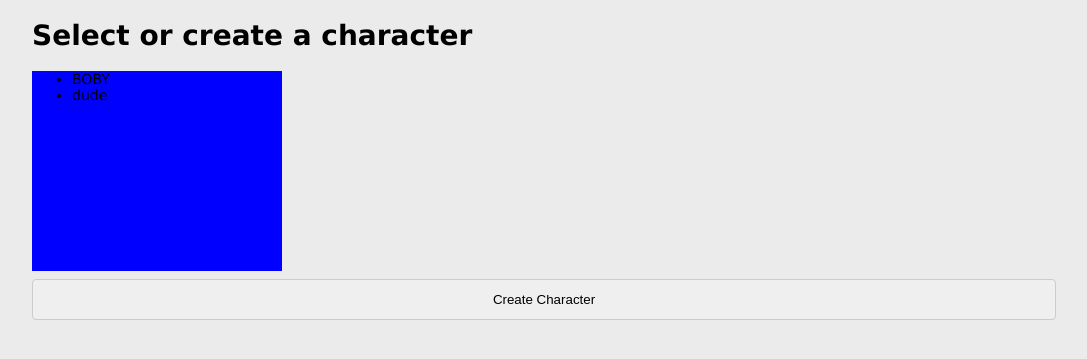
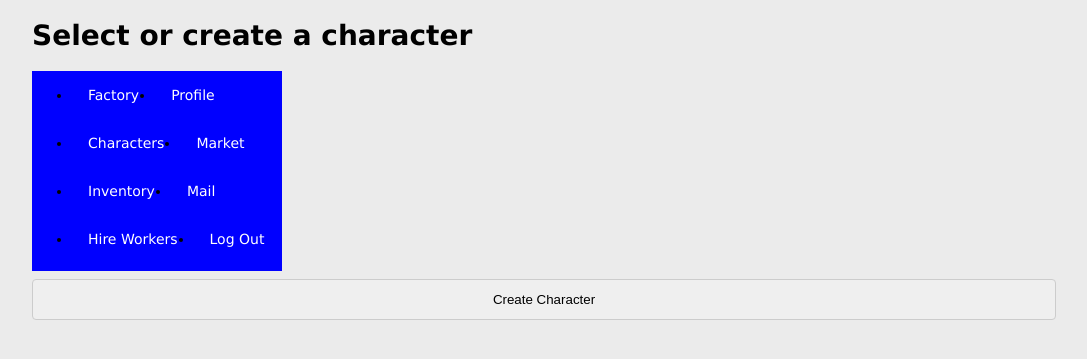
Before and after one commit to PoczoAndor/Website_board_game, a PHP site: page /login_game_menu.php in a window 1280 px wide. Shown: the part 58-417 px from the top of the page, without its empty margins (96-1183 px from the left). Run offline with PHP 8.4, Linux system fonts and the light colour scheme; the visitor is signed in with stand-in values (Sample User, id 1).

Commit message:
creating character login

```diff
--- a/Views/login_game_menu.php
+++ b/Views/login_game_menu.php
@@ -23,8 +23,18 @@ include_once'header.php';
  <h1>Select or create a character</h1>
  <div class="list_of_characters">
    <ul>
-     <li>BOBY</li>
-     <li>dude</li>
+   <?php
+           if (isset($_SESSION["acc_id"])) {
+             echo "<li class='menu_li'><a href=''>Factory</a></li>";
+             echo "<li class='menu_li'><a href='profile.php'>Profile</a></li>";
+             echo "<li class='menu_li'><a href=''>Characters</a></li>";
+             echo "<li class='menu_li'><a href=''>Market</a></li>";
+             echo "<li class='menu_li'><a href=''>Inventory</a></li>";
+             echo "<li class='menu_li'><a href=''>Mail</a></li>";
+             echo "<li class='menu_li'><a href=''>Hire Workers</a></li>";
+             echo "<li class='menu_li'><a href='..\Control\logout_control.php'>Log Out</a></li>";
+           }
+   ?>
    </ul>
  </div>
  <form class="create_character_game_menu" action="create_character.php" method="post">
```
Also changed, not shown: Model/create_character_model.php (+27 -0 lines).
